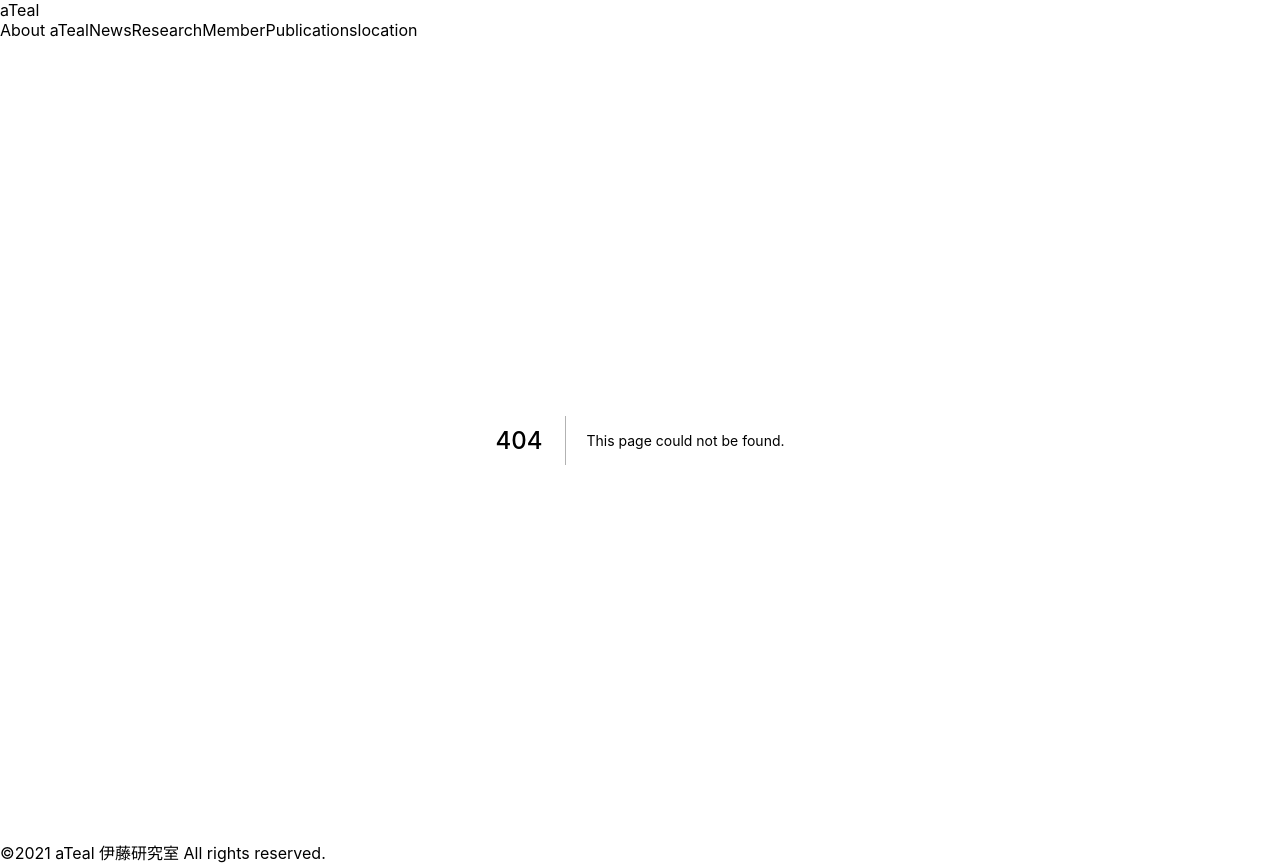
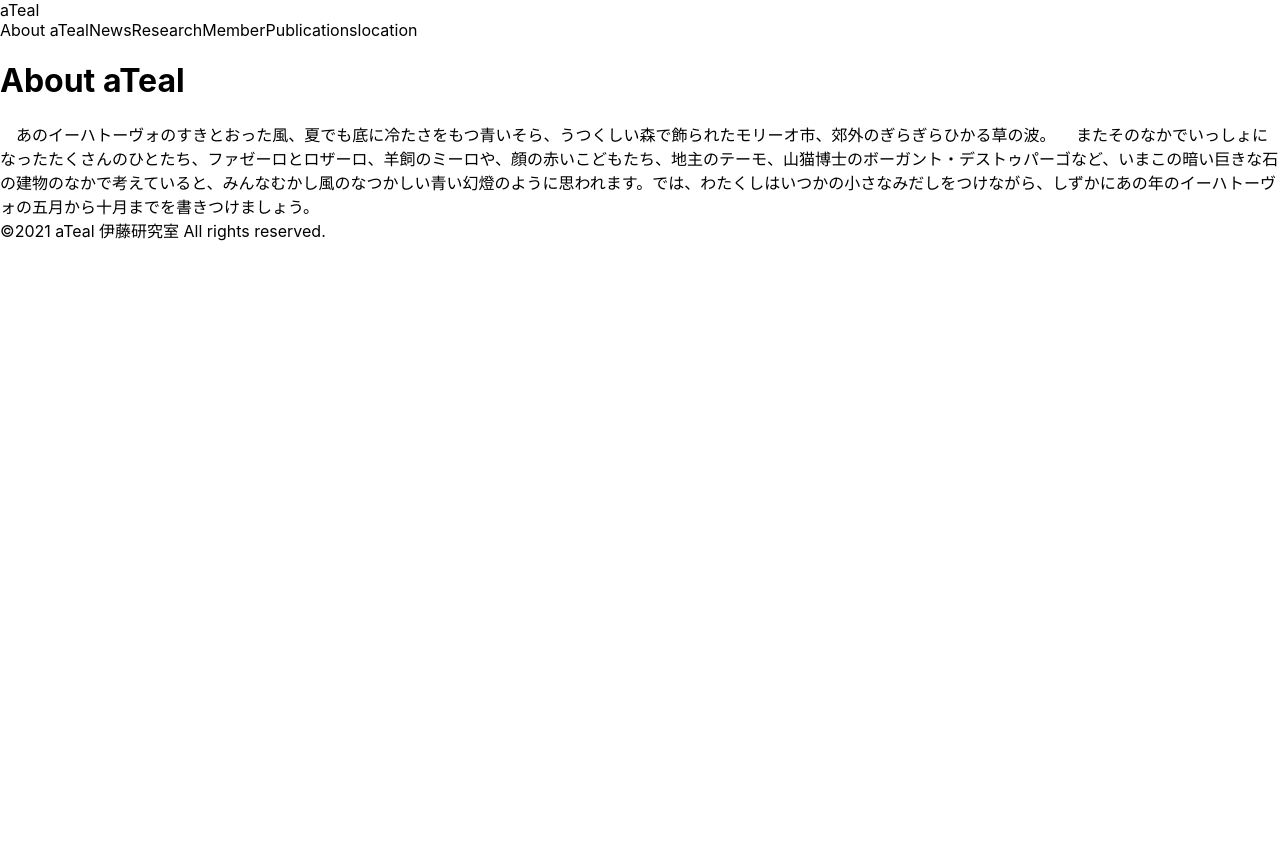
Before and after one commit to Hagihara-A/lab-hp-sample, a Next.js app: page /about in a window 1280 px wide. Before the commit this address had no page. After the commit the page ends 800 px from the top, so only its background shows below. Built offline with nearby package versions, Linux system fonts and the light colour scheme.

Commit message:
feat(/about): create

```diff
--- /dev/null
+++ b/contents/about.md
@@ -0,0 +1,2 @@
+　あのイーハトーヴォのすきとおった風、夏でも底に冷たさをもつ青いそら、うつくしい森で飾られたモリーオ市、郊外のぎらぎらひかる草の波。
+　またそのなかでいっしょになったたくさんのひとたち、ファゼーロとロザーロ、羊飼のミーロや、顔の赤いこどもたち、地主のテーモ、山猫博士のボーガント・デストゥパーゴなど、いまこの暗い巨きな石の建物のなかで考えていると、みんなむかし風のなつかしい青い幻燈のように思われます。では、わたくしはいつかの小さなみだしをつけながら、しずかにあの年のイーハトーヴォの五月から十月までを書きつけましょう。
--- /dev/null
+++ b/pages/about.tsx
@@ -0,0 +1,23 @@
+import { GetStaticProps, InferGetStaticPropsType } from "next";
+import * as path from "path";
+import * as fs from "fs/promises";
+
+type Props = {
+  content: string;
+};
+export default function About({
+  content,
+}: InferGetStaticPropsType<typeof getStaticProps>) {
+  return (
+    <main>
+      <h1>About aTeal</h1>
+      <div>{content}</div>
+    </main>
+  );
+}
+
+export const getStaticProps: GetStaticProps<Props> = async (ctx) => {
+  const filePath = path.join(process.cwd(), "/contents/about.md");
+  const content = await fs.readFile(filePath, "utf-8");
+  return { props: { content } };
+};
```
